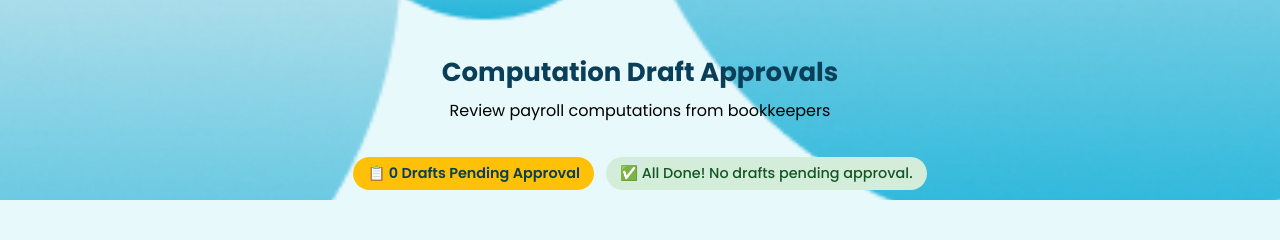
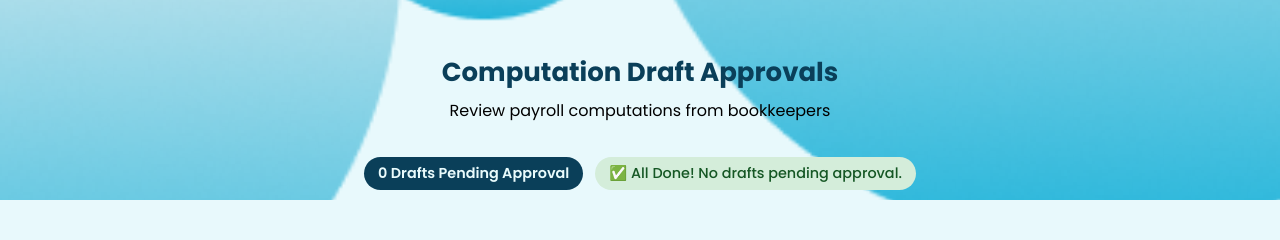
Before and after one commit to DeviDo2/softeng2-jjmc-payroll-system, a React (Vite) app: page /admin-computation-approval in a window 1280 px wide. Shown: the top 240 px of the page. Built offline with nearby package versions, Linux system fonts and the light colour scheme; no server answers; the database is empty.

Commit message:
feat: Update styling for stats badge and remove icon for improved clarity in ComputationApproval component

```diff
--- a/src/pages/AdminOnly/ComputationApproval/ComputationApproval.css
+++ b/src/pages/AdminOnly/ComputationApproval/ComputationApproval.css
@@ -83,12 +83,12 @@
 }
 
 .stats-badge {
-  background-color: #ffc107;
+  background-color: #0A3F59;
   padding: 6px 14px;
   border-radius: 20px;
   font-weight: 600;
   font-family: 'Poppins', sans-serif;
-  color: #0A3F59;
+  color: #E9FBFC;
   font-size: 0.9rem;
   z-index: 10;
 }
--- a/src/pages/AdminOnly/ComputationApproval/ComputationApproval.jsx
+++ b/src/pages/AdminOnly/ComputationApproval/ComputationApproval.jsx
@@ -242,7 +242,7 @@ export default function ComputationApproval() {
               <IonCol>
                   <div className="stats-row">
                     <div className="stats-badge">
-                      📋 {drafts.length} Drafts Pending Approval
+                      {drafts.length} Drafts Pending Approval
                     </div>
                     {!loading && drafts.length === 0 && (
                       <div className="empty-message">
--- a/src/pages/BookkeeperOnly/ClientList/ClientEmployeeList.css
+++ b/src/pages/BookkeeperOnly/ClientList/ClientEmployeeList.css
@@ -69,7 +69,6 @@
   border-radius: 16px;
   margin: 20px 0 0;
   background: white;
-  -webkit-overflow-scrolling: touch;
 }
 
 .employee-table {
```
